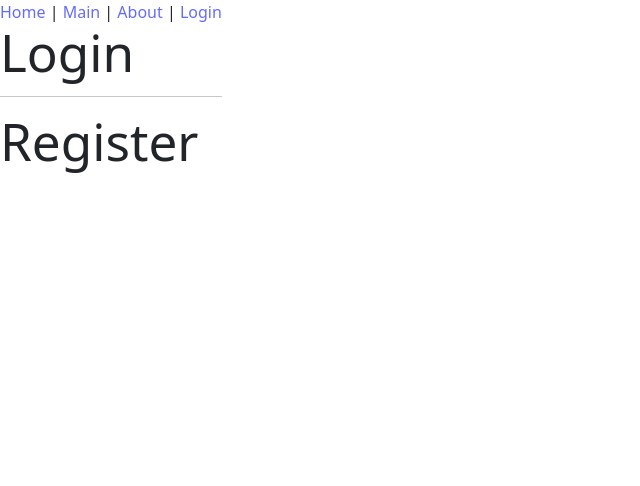
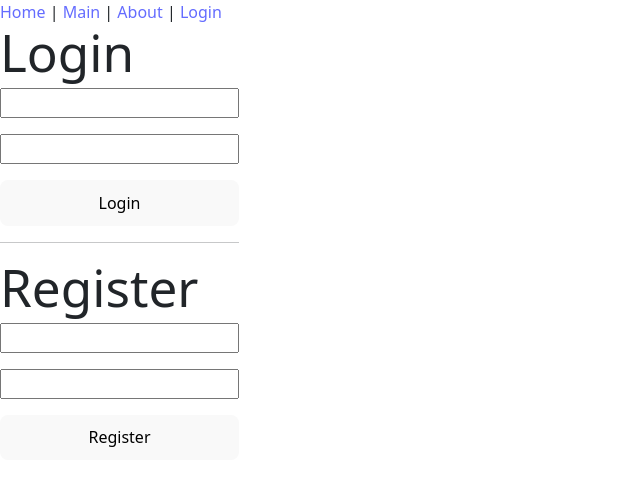
Before and after one commit to kuhn-moni/Project-3.0-React-Typescript-factbook, a React (Vite) app in the folder react_TS_factbook/: page /login in a window 1280 px wide. Shown: the top 486 px of the page, without its empty margins (0-640 px from the left). Built offline with nearby package versions, Linux system fonts and the light colour scheme.

Commit message:
styling adjustment for login and register page

```diff
--- a/react_TS_factbook/src/components/AuthForm.tsx
+++ b/react_TS_factbook/src/components/AuthForm.tsx
@@ -1,8 +1,12 @@
-import { useState } from "react";
+import { type FormEvent, useState } from "react";
 
 type Props = {
   title: string;
-  handleSubmit: () => void;
+  handleSubmit: (
+    e: FormEvent<HTMLFormElement>,
+    email: string,
+    password: string
+  ) => void;
 };
 
 const AuthForm = ({ title, handleSubmit }: Props) => {
@@ -12,7 +16,10 @@ const AuthForm = ({ title, handleSubmit }: Props) => {
     <div>
       <h1>{title}</h1>
 
-      <form onSubmit={handleSubmit}>
+      <form
+        onSubmit={(e) => handleSubmit(e, email, password)}
+        style={{ display: "flex", flexDirection: "column", gap: "1em" }}
+      >
         <input
           type="email"
           value={email}
@@ -23,6 +30,7 @@ const AuthForm = ({ title, handleSubmit }: Props) => {
           value={password}
           onChange={(e) => setPassword(e.target.value)}
         />
+        <button type="submit">{title}</button>
       </form>
     </div>
   );
--- a/react_TS_factbook/src/index.css
+++ b/react_TS_factbook/src/index.css
@@ -26,7 +26,7 @@ a:hover {
 body {
   margin: 0;
   display: flex;
-  place-items: top;
+  /* place-items: center; */
   min-width: 320px;
   min-height: 100vh;
 }
--- a/react_TS_factbook/src/views/Login.tsx
+++ b/react_TS_factbook/src/views/Login.tsx
@@ -1,12 +1,17 @@
+import AuthForm from "../components/AuthForm";
+
 const Login = () => {
   return (
     <div>
-      <h1>Login</h1>
-
-      <form></form>
+      <AuthForm
+        title={"Login"}
+        handleSubmit={() => console.log("logging in")}
+      />
       <hr />
-      <h1>Register</h1>
-      <form></form>
+      <AuthForm
+        title={"Register"}
+        handleSubmit={() => console.log("Register new user")}
+      />
     </div>
   );
 };
```
